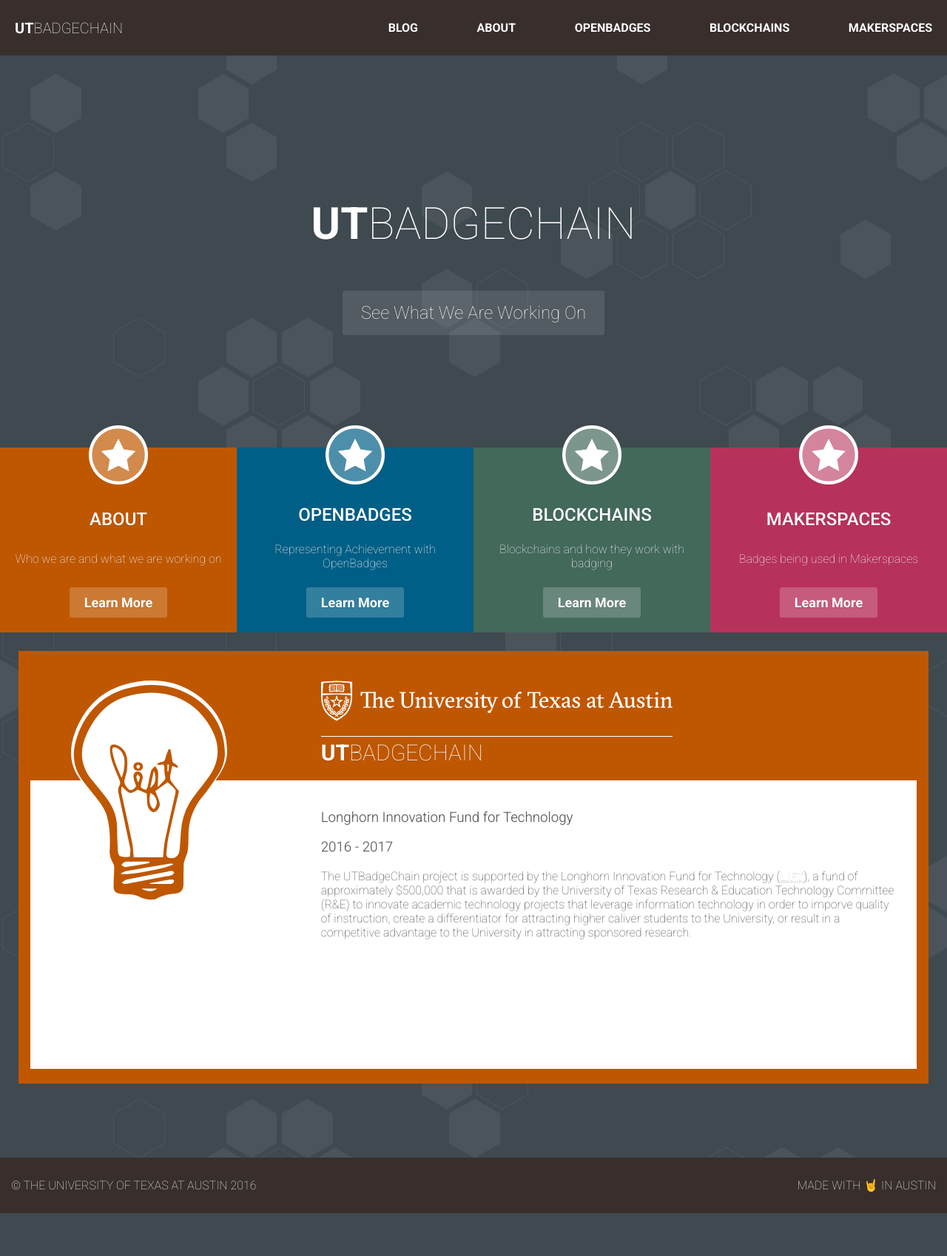
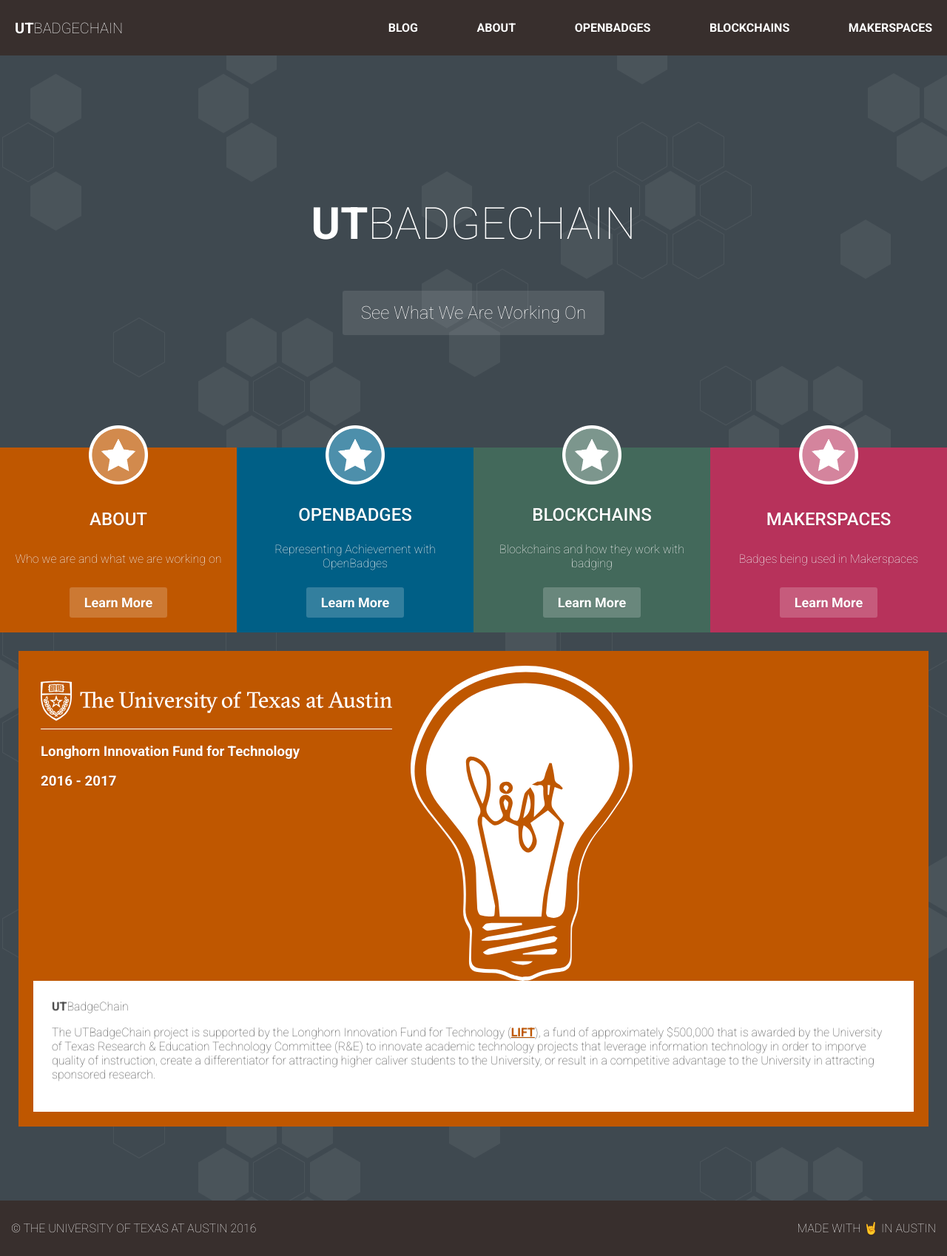
Before and after one commit to Pannda/badgechain, a Jekyll site: the page built from index.html, in a window 1280 px wide. Shown: the whole page at 74% size. Built offline with Jekyll 4.4.1, drawn with Linux system fonts in a browser that asks for light colours; before the commit the page ends 1640 px from its top, so only the background shows below that.

Commit message:
lift logo

```diff
--- a/_includes/home/description.html
+++ b/_includes/home/description.html
@@ -1,20 +1,28 @@
-<div class="lift-logo-container ut-color burnt-orange-100">
+<div class="lift-container ut-color burnt-orange-100">
 
-  <div class="lift-logo-header">
+  <div class="lift-header">
 
-    <img class="lift-light-bulb" src="../../images/lift-logo.svg">
+    <div class="lift-logo-container">
 
-    <img src="../../images/ut-logo-formal-horizontal-white.svg" class="ut-branding-lockout">
+      <div class="ut-branding-lockout"></div>
 
-    <div class="lift-badge-chain-logo"><strong>UT</strong><span>BadgeChain</span></div>
+      <h3>Longhorn Innovation Fund for Technology</h3>
+      <h3>2016 - 2017</h3>
+
+    </div>
+
+    <div class="lift-light-bulb-container">
+
+      <img class="lift-light-bulb" src="../../images/lift-logo.svg">
+
+    </div>
 
 
   </div>
 
-  <div class="description-box">
+  <div class="lift-description">
 
-    <h3>Longhorn Innovation Fund for Technology</h3>
-    <h3>2016 - 2017</h3>
+    <div class="lift-badge-chain-logo"><strong>UT</strong><span>BadgeChain</span></div>
 
     <p>
       The UTBadgeChain project is supported by the Longhorn Innovation Fund for Technology (<a href="https://cio.utexas.edu/itgovernace/lift">LIFT</a>), a fund of approximately $500,000 that is awarded by the University of Texas Research &amp; Education Technology Committee (R&amp;E) to innovate academic technology projects that leverage information technology in order to imporve quality of instruction, create a differentiator for attracting higher caliver students to the University, or result in a competitive advantage to the University in attracting sponsored research.
--- a/_sass/pages/home/_home.scss
+++ b/_sass/pages/home/_home.scss
@@ -7,7 +7,7 @@
 
 }
 
-.lift-logo-container {
+.lift-container {
 
   align-items: center;
   display: flex;
@@ -15,79 +15,30 @@
   justify-content: center;
   padding: 20px;
 
-}
 
-.lift-logo-header {
+  .lift-header {
 
-  min-height: 100px;
+    display: flex;
+    width: 100%;
+
+
+    .lift-light-bulb-container {
+
+      display: inline-flex;
+      margin-left: 15px;
+      text-align: center;
+
+      .lift-light-bulb {
+
+        width: 100%;
 
       }
 
-@media (min-width: 901px) {
+      @media (max-width: 720px) {
 
         .lift-light-bulb {
 
-    height: 300px;
-    left: 7.5%;
-    position: absolute;
-
-  }
-
-  .lift-logo-header {
-
-    color: white;
-    background-color: transparent;
-    flex-basis: 100%;
-    font-weight: 300;
-    padding-top: 20px;
-    padding-right: 20px;
-    padding-bottom: 20px;
-    padding-left: 33%;
-    width: 66%;
-
-    .ut-branding-lockout {
-
-      border-bottom: 1px solid white;
-      padding-bottom: 20px;
-      height: 55px;
-      width: 475px;
-      text-align: right;
-
-    }
-
-    .lift-badge-chain-logo {
-
-      font-size: 30px;
-      margin: 0;
-      width: 100%;
-
-      span {
-
-        font-weight: 100;
-        text-transform: uppercase;
-
-      }
-
-    }
-
-
-  }
-
-  .description-box {
-
-    color: rgba(0, 0, 0, 0.65);
-    background-color: white;
-    font-weight: 100;
-    height: 350px;
-    padding-top: 20px;
-    padding-right: 20px;
-    padding-bottom: 20px;
-    padding-left: 33%;
-    width: 66%;
-
-    h3 {
-
-      font-weight: 300;
+          display: none;
 
         }
 
@@ -95,69 +46,46 @@
 
     }
 
-@media (max-width: 900px) {
+    .lift-logo-container {
 
-  .lift-light-bulb {
-
-
-
-    width: 30%;
-    display: none;
-
-  }
-
-  .lift-logo-header {
-
-    color: white;
-    background-color: transparent;
-    flex-basis: 100%;
-    font-weight: 300;
-    padding-top: 20px;
-    padding-right: 20px;
-    padding-bottom: 20px;
+      padding: 10px;
 
       .ut-branding-lockout {
 
         border-bottom: 1px solid white;
+        background: url("/images/ut-logo-formal-horizontal-white.svg") center center no-repeat;
+        background-size: 100% 100%;
+        height: 55px;
         padding-bottom: 20px;
-      height: 55px;
         width: 475px;
         text-align: right;
+        margin: 0;
 
       }
 
-    .lift-badge-chain-logo {
+      @media (max-width: 600px) {
 
-      font-size: 30px;
-      margin: 0;
-      width: 100%;
+        .ut-branding-lockout {
 
-      span {
-
-        font-weight: 100;
-        text-transform: uppercase;
+          border-image: none;
+          background-image: url("/images/ut-logo-sm.svg");
+          background-repeat: no-repeat;
+          width: 300px;
+          border-bottom: none;
 
         }
 
       }
 
+      @media (max-width: 400px) {
 
-  }
+        .ut-branding-lockout {
 
-  .description-box {
+          border-image: none;
+          background-image: url("/images/ut-logo-sm.svg");
+          background-repeat: no-repeat;
+          width: 200px;
 
-    color: rgba(0, 0, 0, 0.65);
-    background-color: white;
-    height: 400px;
-    font-weight: 100;
-    padding-top: 20px;
-    padding-right: 20px;
-    padding-left: 20px;
-    padding-bottom: 20px;
-
-    h3 {
-
-      font-weight: 300;
 
         }
 
@@ -165,142 +93,21 @@
 
     }
 
-@media (max-width: 600px) {
-
-  .lift-light-bulb {
-
-    display: none;
-    width: 20%;
-
   }
 
-  .lift-logo-header {
-
-    color: white;
-    background-color: transparent;
-    flex-basis: 100%;
-    font-weight: 300;
-    padding-top: 20px;
-    padding-right: 20px;
-    padding-bottom: 20px;
-
-    .ut-branding-lockout {
-
-      border-bottom: 1px solid white;
-      padding-bottom: 20px;
-      height: auto;
-      width: 100%;
-
-    }
-
-    .lift-badge-chain-logo {
-
-      font-size: 30px;
-      margin: 0;
-      width: 100%;
-
-      span {
-
-        font-weight: 100;
-        text-transform: uppercase;
-
-      }
-
-    }
-
-
-  }
-
-  .description-box {
+  .lift-description {
 
     color: rgba(0, 0, 0, 0.65);
     background-color: white;
     font-weight: 100;
-    padding-top: 20px;
-    padding-right: 20px;
-    padding-left: 20px;
-    padding-bottom: 20px;
-    height: 500px;
+    padding: 25px;
 
-    h3 {
+    a {
 
-      font-weight: 300;
+      color: #BF5700;
 
     }
 
   }
 
 }
-
-@media (max-width: 400px) {
-
-  .ut-badgechain-description-container {
-
-    padding: 0;
-    margin-top: 20px;
-
-  }
-
-  .lift-light-bulb {
-
-    display: none;
-
-  }
-
-  .lift-logo-header {
-
-    color: white;
-    background-color: transparent;
-    flex-basis: 100%;
-    font-weight: 300;
-    padding-top: 20px;
-    padding-right: 20px;
-    padding-bottom: 20px;
-    height: 150px;
-
-    .ut-branding-lockout {
-
-      border-bottom: 1px solid white;
-      padding-bottom: 20px;
-      height: auto;
-      width: 100%;
-
-    }
-
-    .lift-badge-chain-logo {
-
-      font-size: 30px;
-      margin: 0;
-      width: 100%;
-
-      span {
-
-        font-weight: 100;
-        text-transform: uppercase;
-
-      }
-
-    }
-
-
-  }
-
-  .description-box {
-
-    color: rgba(0, 0, 0, 0.65);
-    background-color: white;
-    font-weight: 100;
-    padding-top: 20px;
-    padding-right: 20px;
-    padding-left: 20px;
-    padding-bottom: 20px;
-
-    h3 {
-
-      font-weight: 300;
-
-    }
-
-  }
-
-}
```
Also changed, not shown: images/ut-logo-sm.svg (added). Lines whose indentation alone changed are shown as unchanged.
